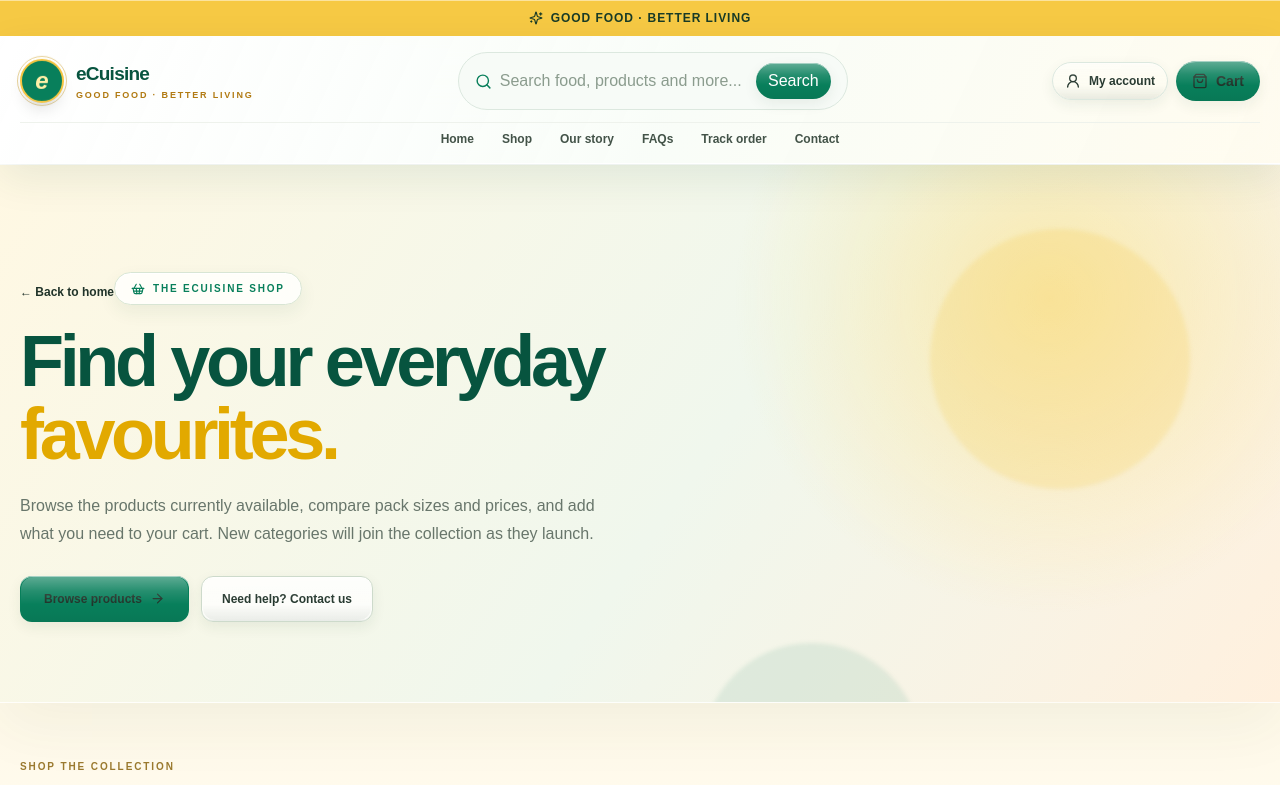
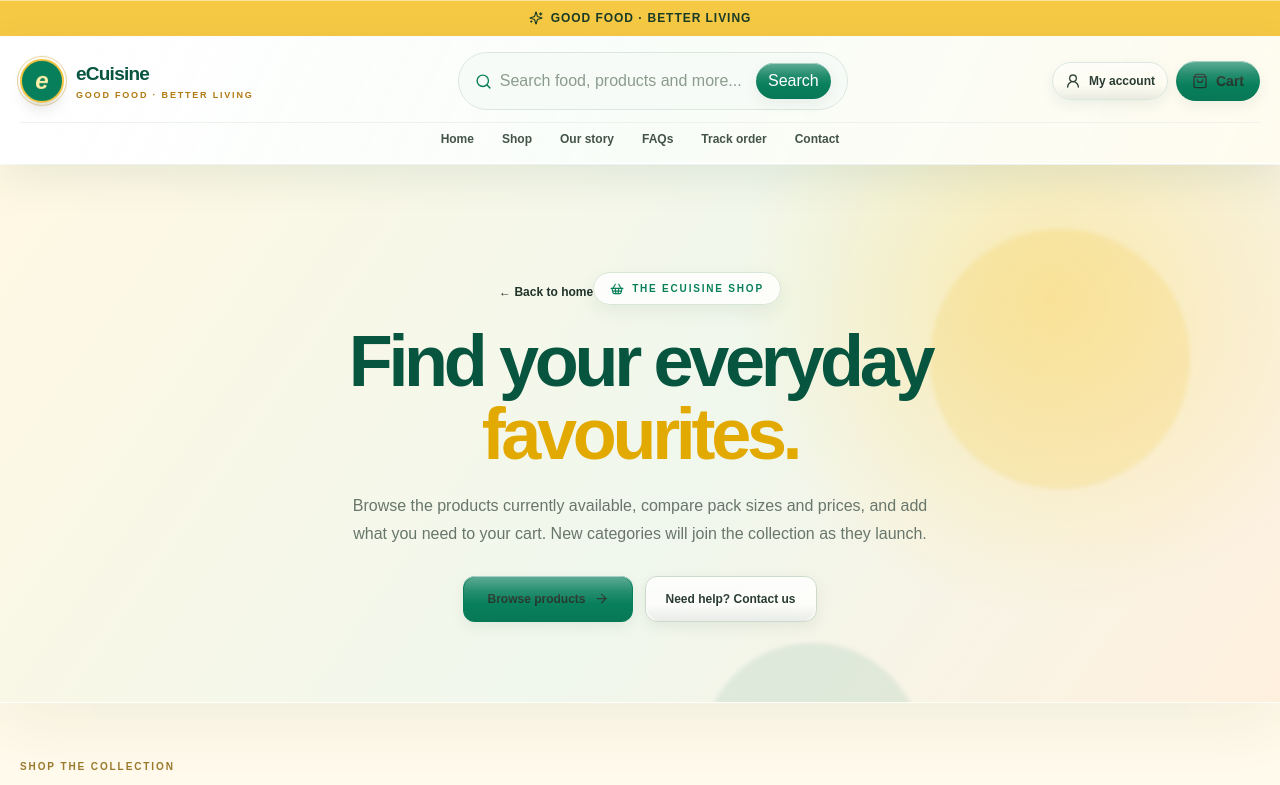
Before and after one commit to ecuisinefoods-collab/ecuisinefoods, a Next.js app: page /shop in a window 1280 px wide. Shown: the top 785 px of the page. Built offline with nearby package versions, Linux system fonts and the light colour scheme; no server answers; the database is empty.

Commit message:
Center the simplified shop hero

```diff
--- a/src/app/shop/page.tsx
+++ b/src/app/shop/page.tsx
@@ -40,12 +40,12 @@ export default async function ShopPage({searchParams}:{searchParams:Promise<{cat
       <div className="ec-shop-hero-orb ec-shop-hero-orb-one"/>
       <div className="ec-shop-hero-orb ec-shop-hero-orb-two"/>
       <div className="relative mx-auto max-w-7xl px-5 py-12 sm:py-16 md:py-20">
-        <div className="max-w-3xl">
-          <Link href="/" className="inline-flex items-center gap-2 text-xs font-bold text-[#68806d] hover:text-[#087f5b]">← Back to home</Link>
+        <div className="mx-auto max-w-3xl text-center">
+          <Link href="/" className="mx-auto inline-flex items-center gap-2 text-xs font-bold text-[#68806d] hover:text-[#087f5b]">← Back to home</Link>
           <p className="ec-shop-kicker mt-7 inline-flex items-center gap-2 rounded-full border px-4 py-2 text-[10px] font-black uppercase tracking-[.18em]"><ShoppingBasket size={14}/> The eCuisine shop</p>
           <h1 className="mt-5 text-[2.8rem] font-black leading-[1.02] tracking-[-.06em] text-[#07543f] sm:text-6xl lg:text-[4.5rem]">Find your everyday <span className="block text-[#e2a900]">favourites.</span></h1>
-          <p className="mt-5 max-w-xl text-sm leading-7 text-[#68766b] sm:text-base">Browse the products currently available, compare pack sizes and prices, and add what you need to your cart. New categories will join the collection as they launch.</p>
-          <div className="mt-7 flex flex-wrap gap-3">
+          <p className="mx-auto mt-5 max-w-xl text-sm leading-7 text-[#68766b] sm:text-base">Browse the products currently available, compare pack sizes and prices, and add what you need to your cart. New categories will join the collection as they launch.</p>
+          <div className="mt-7 flex flex-wrap justify-center gap-3">
             <Link href="#products" className="inline-flex items-center gap-2 rounded-xl bg-[#087f5b] px-6 py-3.5 text-xs font-extrabold text-white shadow-lg transition hover:-translate-y-1 hover:bg-[#07543f]">Browse products <ArrowRight size={15}/></Link>
             <Link href="/contact" className="inline-flex items-center gap-2 rounded-xl border border-[#cddacb] bg-white/75 px-5 py-3.5 text-xs font-bold text-[#315b43] transition hover:-translate-y-1">Need help? Contact us</Link>
           </div>
```
